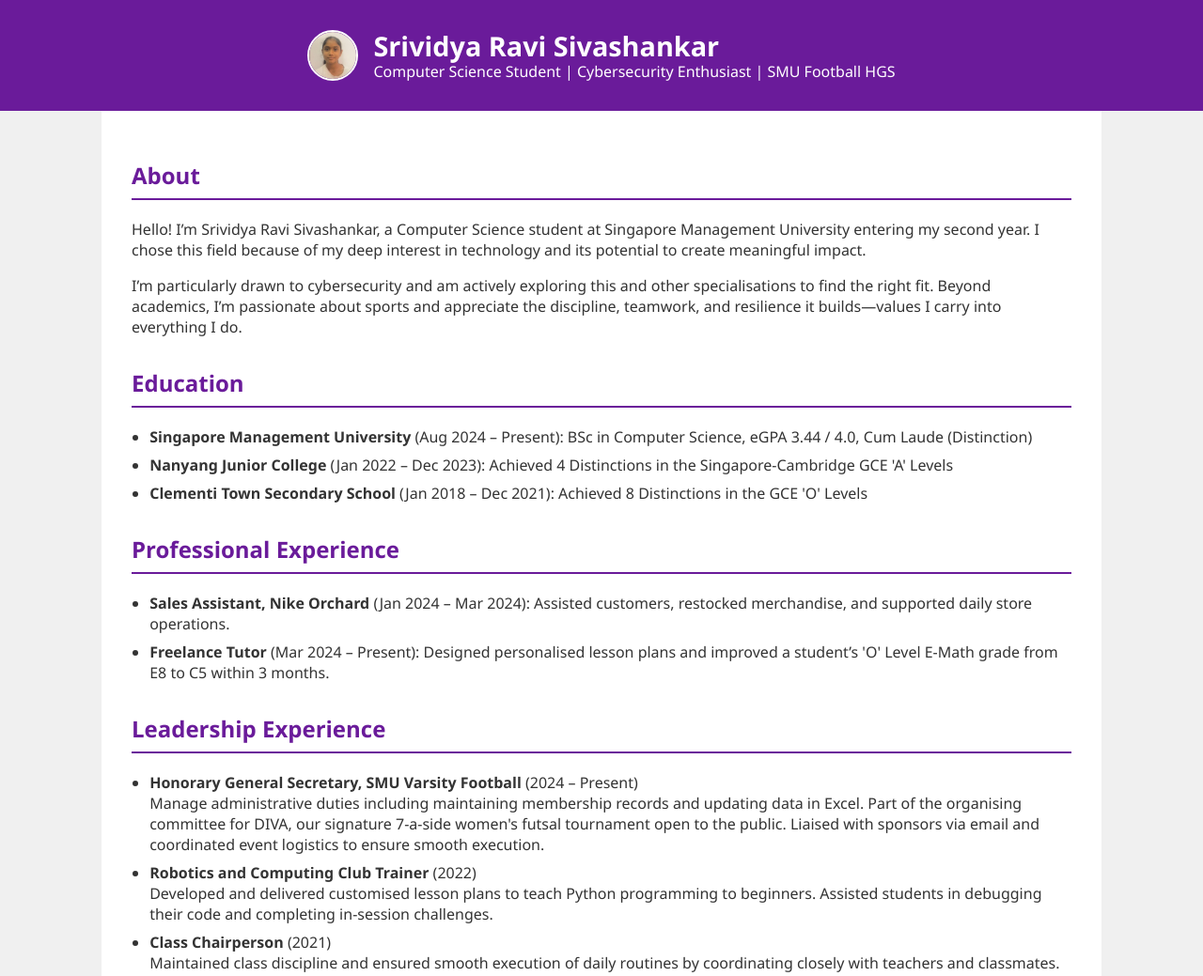
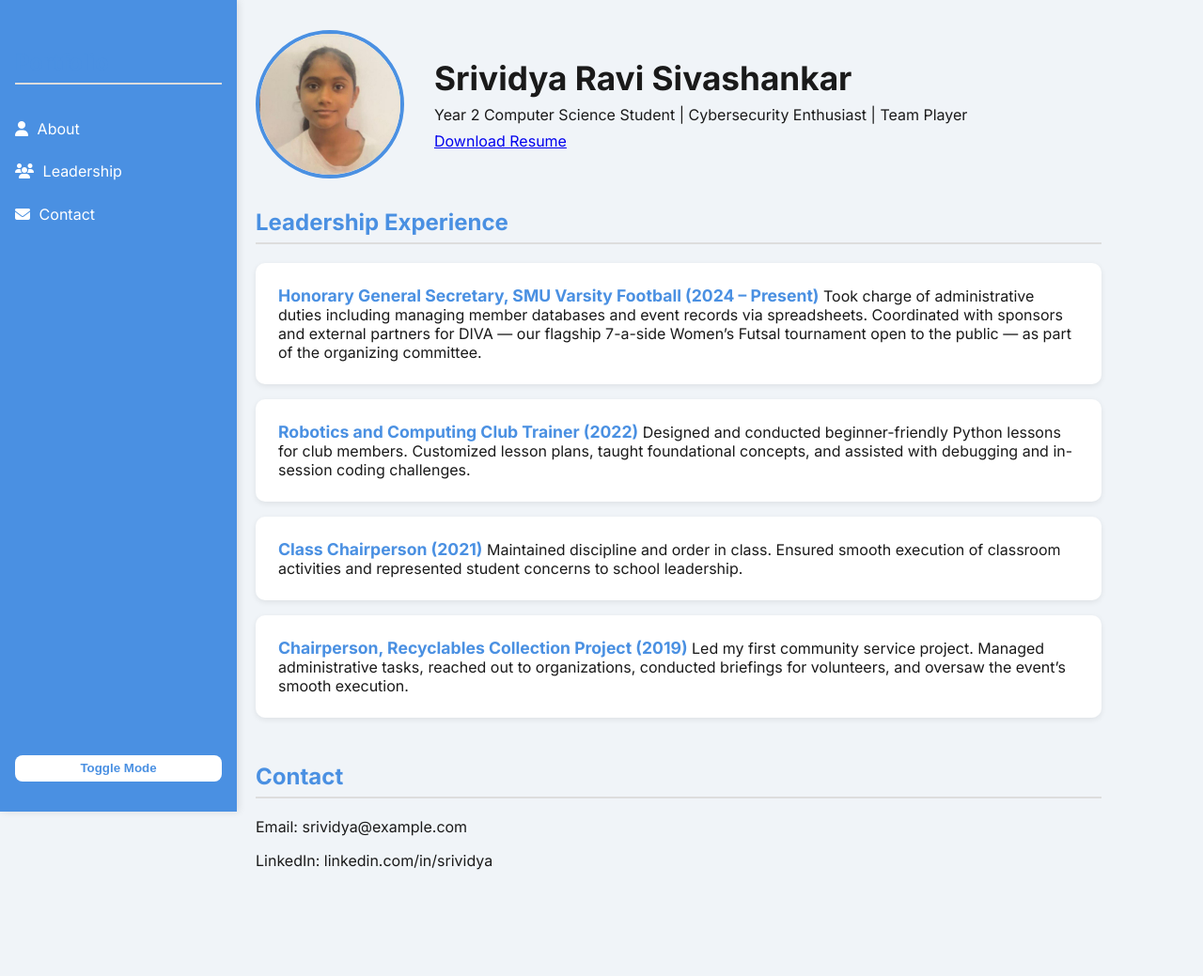
Before and after one commit to sri7373/sri7373.github.io, a plain HTML site: page index.html in a window 1280 px wide. Shown: the top 1039 px of the page at 94% size. After the commit the page ends 1006 px from the top, so only its background shows below. Drawn offline with Linux system fonts and the light colour scheme.

Commit message:
checking if has the sidebar update

```diff
--- a/index.html
+++ b/index.html
@@ -3,191 +3,197 @@
 <head>
   <meta charset="UTF-8" />
   <meta name="viewport" content="width=device-width, initial-scale=1.0" />
-  <title>Srividya Ravi Sivashankar</title>
+  <title>Srividya Ravi Sivashankar - Portfolio</title>
+  <link href="https://fonts.googleapis.com/css2?family=Inter:wght@400;600;700&display=swap" rel="stylesheet" />
+  <link rel="stylesheet" href="https://cdnjs.cloudflare.com/ajax/libs/font-awesome/6.5.0/css/all.min.css" integrity="sha512-..." crossorigin="anonymous" referrerpolicy="no-referrer" />
   <style>
+    :root {
+      --bg-light: #f0f4f8;
+      --bg-dark: #1e1e2f;
+      --text-light: #1a1a1a;
+      --text-dark: #f5f5f5;
+      --primary: #4a90e2;
+      --card-light: #fff;
+      --card-dark: #2c2c3e;
+    }
+
     body {
+      font-family: 'Inter', sans-serif;
       margin: 0;
-      font-family: 'Segoe UI', Tahoma, Geneva, Verdana, sans-serif;
-      background-color: #f0f0f0;
-      color: #333;
+      display: flex;
+      background-color: var(--bg-light);
+      color: var(--text-light);
+      transition: all 0.3s;
     }
-    header {
-      background-color: #6a1b9a;
+
+    nav {
+      position: fixed;
+      top: 0;
+      left: 0;
+      height: 100vh;
+      width: 220px;
+      background-color: var(--primary);
       color: white;
-      padding: 2rem;
-      text-align: center;
+      display: flex;
+      flex-direction: column;
+      padding: 2em 1em;
+      box-shadow: 2px 0 8px rgba(0, 0, 0, 0.1);
     }
-    .header-content {
+
+    nav h2 {
+      font-size: 1.5em;
+      margin-bottom: 1em;
+    }
+
+    nav a {
+      color: white;
+      text-decoration: none;
+      margin: 0.8em 0;
       display: flex;
       align-items: center;
-      justify-content: center;
-      gap: 1rem;
+      font-size: 1em;
     }
-    .profile-pic {
-      width: 50px;
-      height: 50px;
+
+    nav a i {
+      margin-right: 0.6em;
+    }
+
+    .container {
+      margin-left: 240px;
+      padding: 2em;
+      max-width: 900px;
+      width: 100%;
+    }
+
+    header {
+      display: flex;
+      align-items: center;
+      gap: 2em;
+      margin-bottom: 2em;
+    }
+
+    header img {
+      width: 150px;
+      height: 150px;
+      border-radius: 50%;
       object-fit: cover;
-      border-radius: 50%;
-      border: 2px solid white;
-      flex-shrink: 0;
+      border: 4px solid var(--primary);
     }
-    .header-text {
-      display: flex;
-      flex-direction: column;
-      align-items: flex-start;
-      line-height: 1.2;
-    }
+
     header h1 {
       margin: 0;
-      font-size: 1.8rem;
+      font-size: 2.2em;
     }
+
     header p {
-      margin: 0;
-      font-size: 1rem;
-      font-weight: 500;
+      margin: 0.5em 0;
     }
-    .container {
-      max-width: 1000px;
-      margin: auto;
-      padding: 2rem;
-      background-color: white;
+
+    section {
+      margin-bottom: 3em;
     }
-    .section {
-      margin-bottom: 2rem;
+
+    h2 {
+      color: var(--primary);
+      border-bottom: 2px solid #ddd;
+      padding-bottom: 0.3em;
     }
-    .section h2 {
-      border-bottom: 2px solid #6a1b9a;
-      padding-bottom: 0.5rem;
-      color: #6a1b9a;
+
+    ul {
+      list-style: none;
+      padding-left: 0;
     }
-    ul {
-      padding-left: 1.2rem;
+
+    li {
+      background: var(--card-light);
+      margin: 1em 0;
+      padding: 1.5em;
+      border-radius: 10px;
+      box-shadow: 0 2px 6px rgba(0, 0, 0, 0.08);
     }
-    li {
-      margin-bottom: 0.5rem;
+
+    li strong {
+      font-size: 1.1em;
+      color: var(--primary);
     }
-    .contact {
-      display: flex;
-      flex-direction: column;
-      gap: 0.3rem;
+
+    .toggle-mode {
+      margin-top: auto;
+      cursor: pointer;
+      background: white;
+      color: var(--primary);
+      padding: 0.5em 1em;
+      border: none;
+      border-radius: 8px;
+      font-weight: 600;
     }
-    a {
-      color: #6a1b9a;
-      text-decoration: none;
+
+    .dark-mode {
+      background-color: var(--bg-dark);
+      color: var(--text-dark);
     }
-    a:hover {
-      text-decoration: underline;
+
+    .dark-mode nav {
+      background-color: #333a;
+    }
+
+    .dark-mode li {
+      background-color: var(--card-dark);
     }
   </style>
 </head>
 <body>
-  <header>
-    <div class="header-content">
-      <img src="photo_6294032796150251467_y.jpg" alt="Srividya Ravi Sivashankar" class="profile-pic" />
-      <div class="header-text">
-        <h1>Srividya Ravi Sivashankar</h1>
-        <p>Computer Science Student | Cybersecurity Enthusiast | SMU Football HGS</p>
-      </div>
-    </div>
-  </header>
+  <nav>
+    <h2>Portfolio</h2>
+    <a href="#about"><i class="fas fa-user"></i>About</a>
+    <a href="#leadership"><i class="fas fa-users"></i>Leadership</a>
+    <a href="#contact"><i class="fas fa-envelope"></i>Contact</a>
+    <button class="toggle-mode" onclick="toggleDarkMode()">Toggle Mode</button>
+  </nav>
 
   <div class="container">
-    <div class="section">
-      <h2>About</h2>
-      <p>Hello! I’m Srividya Ravi Sivashankar, a Computer Science student at Singapore Management University entering my second year. I chose this field because of my deep interest in technology and its potential to create meaningful impact.</p>
-      <p>I’m particularly drawn to cybersecurity and am actively exploring this and other specialisations to find the right fit. Beyond academics, I’m passionate about sports and appreciate the discipline, teamwork, and resilience it builds—values I carry into everything I do.</p>
-    </div>
+    <header>
+      <img src="photo_6294032796150251467_y.jpg" alt="Srividya Ravi Sivashankar" />
+      <div>
+        <h1>Srividya Ravi Sivashankar</h1>
+        <p>Year 2 Computer Science Student | Cybersecurity Enthusiast | Team Player</p>
+        <a href="Srividya_Resume.pdf" download>Download Resume</a>
+      </div>
+    </header>
 
-    <div class="section">
-      <h2>Education</h2>
-      <ul>
-        <li><strong>Singapore Management University</strong> (Aug 2024 – Present): BSc in Computer Science, eGPA 3.44 / 4.0, Cum Laude (Distinction)</li>
-        <li><strong>Nanyang Junior College</strong> (Jan 2022 – Dec 2023): Achieved 4 Distinctions in the Singapore-Cambridge GCE 'A' Levels</li>
-        <li><strong>Clementi Town Secondary School</strong> (Jan 2018 – Dec 2021): Achieved 8 Distinctions in the GCE 'O' Levels</li>
-      </ul>
-    </div>
-
-    <div class="section">
-      <h2>Professional Experience</h2>
-      <ul>
-        <li><strong>Sales Assistant, Nike Orchard</strong> (Jan 2024 – Mar 2024): Assisted customers, restocked merchandise, and supported daily store operations.</li>
-        <li><strong>Freelance Tutor</strong> (Mar 2024 – Present): Designed personalised lesson plans and improved a student’s 'O' Level E-Math grade from E8 to C5 within 3 months.</li>
-      </ul>
-    </div>
-
-    <div class="section">
+    <section id="leadership">
       <h2>Leadership Experience</h2>
       <ul>
-        <li><strong>Honorary General Secretary, SMU Varsity Football</strong> (2024 – Present)<br />Manage administrative duties including maintaining membership records and updating data in Excel. Part of the organising committee for DIVA, our signature 7-a-side women's futsal tournament open to the public. Liaised with sponsors via email and coordinated event logistics to ensure smooth execution.</li>
-        <li><strong>Robotics and Computing Club Trainer</strong> (2022)<br />Developed and delivered customised lesson plans to teach Python programming to beginners. Assisted students in debugging their code and completing in-session challenges.</li>
-        <li><strong>Class Chairperson</strong> (2021)<br />Maintained class discipline and ensured smooth execution of daily routines by coordinating closely with teachers and classmates.</li>
-        <li><strong>Chairperson, Recyclables Collection Project</strong> (2019)<br />Led my first community service project. Managed all administrative work, including contacting and onboarding external organisations. Coordinated logistics and briefed volunteers to ensure a smooth and successful event.</li>
+        <li>
+          <strong>Honorary General Secretary, SMU Varsity Football (2024 – Present)</strong>
+          Took charge of administrative duties including managing member databases and event records via spreadsheets. Coordinated with sponsors and external partners for DIVA — our flagship 7-a-side Women’s Futsal tournament open to the public — as part of the organizing committee.
+        </li>
+        <li>
+          <strong>Robotics and Computing Club Trainer (2022)</strong>
+          Designed and conducted beginner-friendly Python lessons for club members. Customized lesson plans, taught foundational concepts, and assisted with debugging and in-session coding challenges.
+        </li>
+        <li>
+          <strong>Class Chairperson (2021)</strong>
+          Maintained discipline and order in class. Ensured smooth execution of classroom activities and represented student concerns to school leadership.
+        </li>
+        <li>
+          <strong>Chairperson, Recyclables Collection Project (2019)</strong>
+          Led my first community service project. Managed administrative tasks, reached out to organizations, conducted briefings for volunteers, and oversaw the event’s smooth execution.
+        </li>
       </ul>
-    </div>
+    </section>
 
-    <div class="section">
-      <h2>Skills</h2>
-      <ul>
-        <li><strong>Programming Languages:</strong> C, Python, Java, SQL</li>
-        <li><strong>Languages:</strong> English, Tamil</li>
-      </ul>
-    </div>
+    <section id="contact">
+      <h2>Contact</h2>
+      <p>Email: srividya@example.com</p>
+      <p>LinkedIn: linkedin.com/in/srividya</p>
+    </section>
+  </div>
 
-    <div class="section">
-      <h2>Certifications</h2>
-      <ul>
-        <li>Coursera Professional Cybersecurity Certificate</li>
-        <li>Red Hat System Administration I & II (v9.3) – In Progress</li>
-      </ul>
-    </div>
-
-    <div class="section">
-      <h2>Achievements and Awards</h2>
-      <ul>
-        <li>Edusave Certificate of Academic Achievement (2019)</li>
-        <li>Australian Mathematics Competition – Proficiency (2019)</li>
-        <li>Tamil Drama Competition – 1st Place (2020)</li>
-        <li>Edusave Scholarship – Top 10% (2020)</li>
-        <li>Subject Excellence Award – Humanities (2021)</li>
-        <li>Academic Excellence Award – 7 Distinctions (2021)</li>
-        <li>Education Merit Award – Top 10% (2022)</li>
-        <li>NUS Datathon (2025)</li>
-        <li>Singapore Sports Council Colours Award – Basketball (2023)</li>
-        <li>NYJC CCA Award – Basketball (2023)</li>
-      </ul>
-    </div>
-
-    <div class="section">
-      <h2>Competitions</h2>
-      <ul>
-        <li>NUS Datathon Participant (2025)</li>
-        <li>UnGPTable Challenge ESG Participant (2024)</li>
-        <li>IVP Basketball School Team (2025)</li>
-        <li>SUniG Basketball and Football School Teams (2024)</li>
-        <li>SportCares HEARTS Football League – 1st Place, Golden Boot Award (2024)</li>
-        <li>'A' Division Basketball – 1st Runner-Up (2023)</li>
-        <li>M1 Netball School Challenge League – 4th Place (2019)</li>
-      </ul>
-    </div>
-
-    <div class="section">
-      <h2>Volunteering Experience</h2>
-      <ul>
-        <li>Return Tray at Hawker Centre Project – Participant, 6 hours (2018)</li>
-        <li>Recyclables Collection Drive in Clementi – Participant, 11 hours (2019)</li>
-        <li>Secondary 3 VIA – Participant, 6 hours (2020)</li>
-        <li>UnLitter Red Dot w/ Habitat for Humanity – Chairperson, 13 hours (2021)</li>
-        <li>Various School/Student-Initiated Projects – Braddell Heights, Volleyball Finals, Bread Project, Walk for Rice, Heartware Network, Willing Hearts, and more (2022–2023)</li>
-        <li>Starring SMU Project – Supporting people with disabilities (2024)</li>
-        <li>SICS Purple Outreach – Supporting individuals with mental health challenges (2025)</li>
-      </ul>
-    </div>
-
-    <div class="section contact">
-      <h2>Contact</h2>
-      <p>Email: <a href="mailto:srividya.rs.2024@computing.smu.edu.sg">srividya.rs.2024@computing.smu.edu.sg</a></p>
-      <p>LinkedIn: <a href="https://www.linkedin.com/in/srividya-ravi-sivashankar" target="_blank">www.linkedin.com/in/srividya-ravi-sivashankar</a></p>
-    </div>
-  </div>
+  <script>
+    function toggleDarkMode() {
+      document.body.classList.toggle('dark-mode');
+    }
+  </script>
 </body>
 </html>
```
